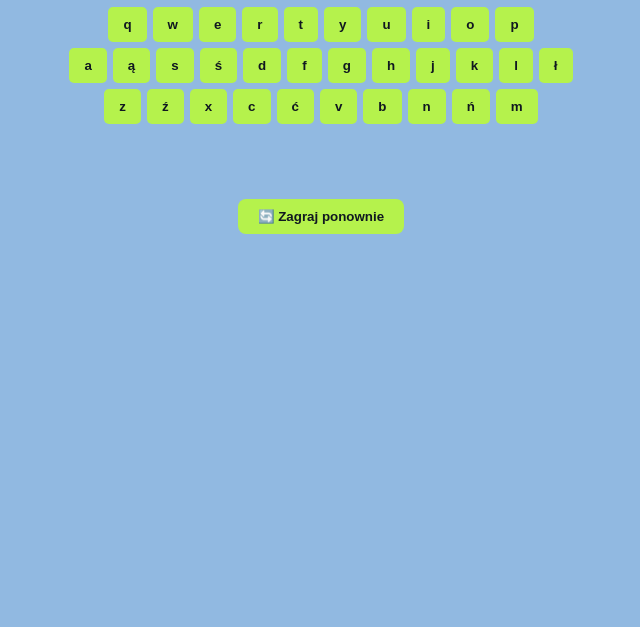
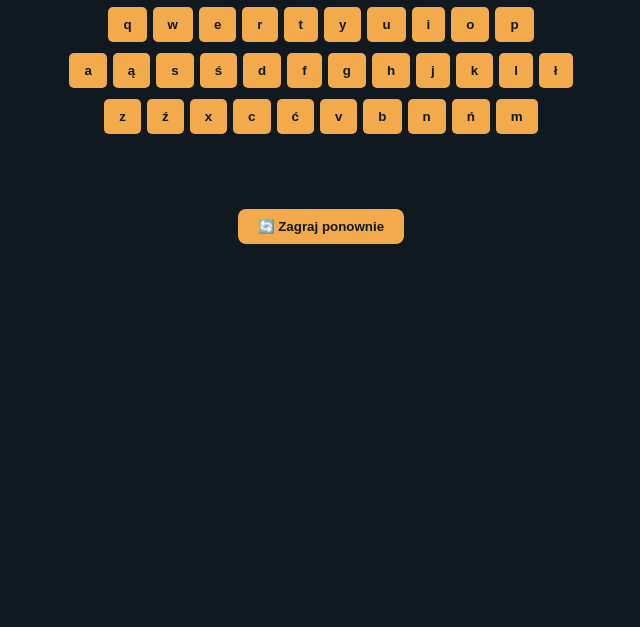
Before and after one commit to kubek123221/Games, a plain HTML site: page index.html in a window 1280 px wide. Shown: the part 173-800 px from the top of the page, without its empty margins (319-959 px from the left). Drawn offline with Linux system fonts and the light colour scheme.

Commit message:
Update style.css

```diff
--- a/style.css
+++ b/style.css
@@ -1,7 +1,7 @@
 body {
   font-family: "Segoe UI", sans-serif;
-  background: #91b9e1;
-  color: #b5f24c;
+  background: #101820;
+  color: #f2aa4c;
   text-align: center;
   margin: 0;
   padding: 0;
@@ -20,7 +20,7 @@ body {
 #letters button {
   margin: 3px;
   padding: 10px 15px;
-  background: #b5f24c;
+  background: #f2aa4c;
   border: none;
   border-radius: 5px;
   cursor: pointer;
@@ -40,9 +40,13 @@ body {
   cursor: not-allowed;
 }
 
+.keyboard-row {
+  margin-bottom: 5px;
+}
+
 #restart {
   margin-top: 20px;
-  background: #b5f24c;
+  background: #f2aa4c;
   border: none;
   padding: 10px 20px;
   border-radius: 8px;
```
